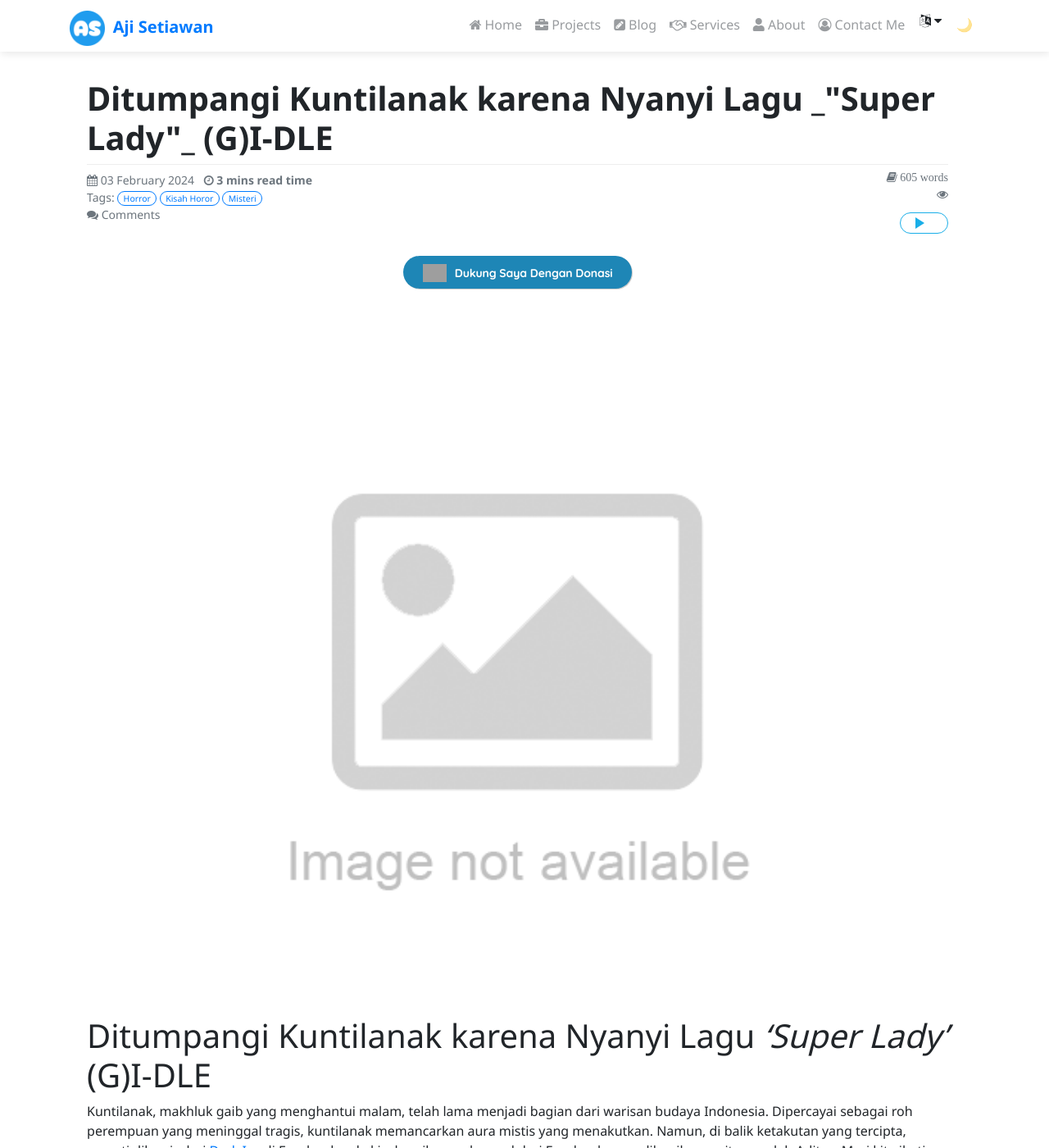
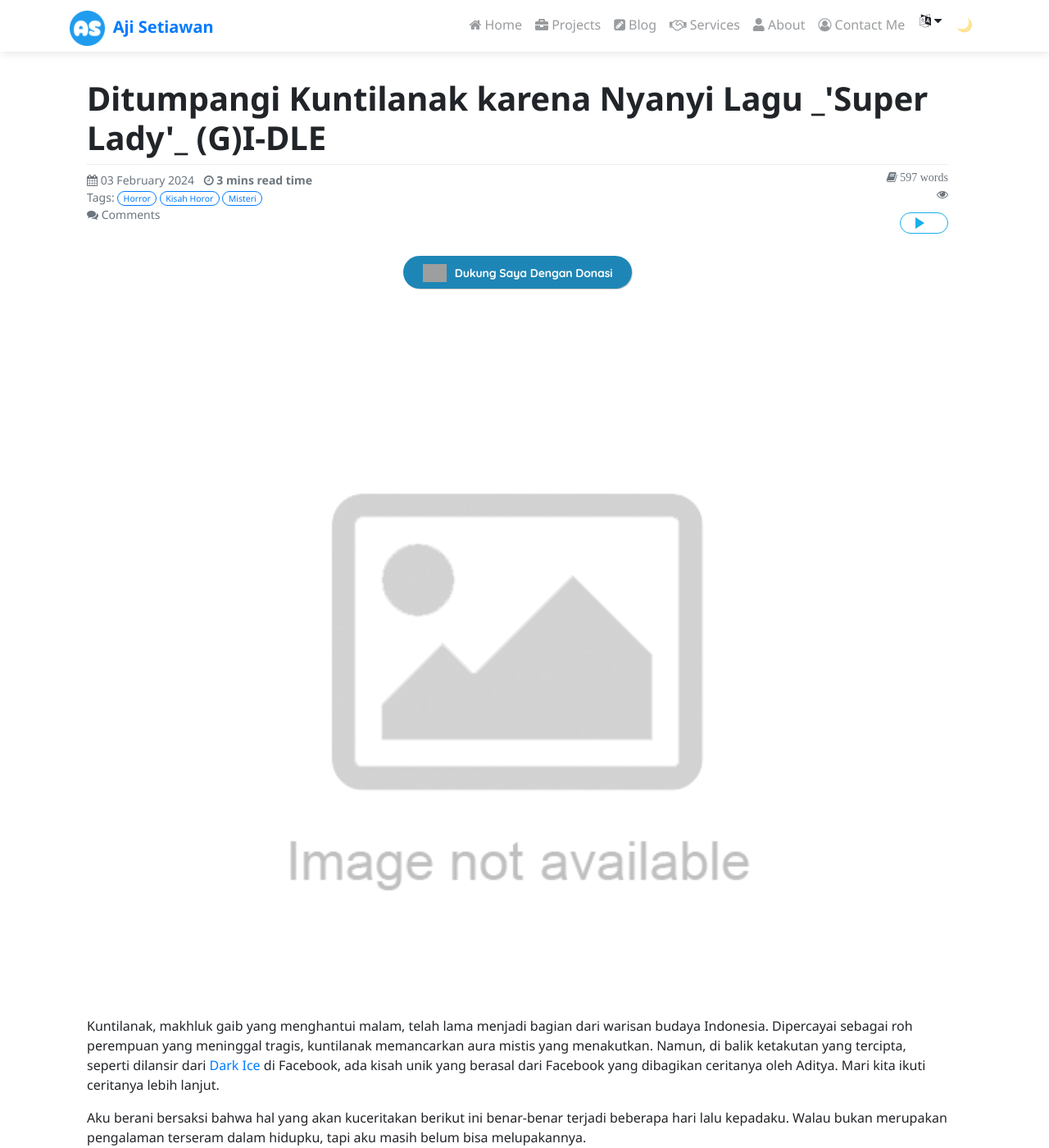
Before and after one commit to ajisetiawan716/ajisetiawan716.github.io, a Jekyll site: the page built from _posts/2024-02-03-ditumpangi-kuntilanak-karena-nyanyi-lagu-bahasa-inggris.md, in a window 1280 px wide and 1400 px high. Shown: the whole window at 82% size. Built offline with Jekyll 4.4.1, drawn with Linux system fonts in a browser that asks for light colours; nearby versions of some CDN libraries; emoji names are drawn with the system emoji font; comment, search, counter and statistics services are not loaded; a style sheet for code colours, icons or effects is not loaded; some of the changed text lies outside the part shown; grey boxes are pictures that could not be loaded.

Commit message:
Add files via upload

```diff
--- a/_posts/2024-02-03-ditumpangi-kuntilanak-karena-nyanyi-lagu-bahasa-inggris.md
+++ b/_posts/2024-02-03-ditumpangi-kuntilanak-karena-nyanyi-lagu-bahasa-inggris.md
@@ -6,14 +6,12 @@
 #excerpt: ''
 date: 2024-02-03
 #image: 'BASEURL/assets/blog/img/.png'
-#description:
+description: Kuntilanak, makhluk gaib yang menghantui malam, telah lama menjadi bagian dari warisan budaya Indonesia. Dipercayai sebagai roh perempuan yang meninggal tragis, kuntilanak memancarkan aura mistis yang menakutkan. Namun, di balik ketakutan yang tercipta..
 #permalink:
-title: Ditumpangi Kuntilanak karena Nyanyi Lagu _"Super Lady"_ (G)I-DLE
+title: Ditumpangi Kuntilanak karena Nyanyi Lagu _'Super Lady'_ (G)I-DLE
 ---
 
 
-
-# Ditumpangi Kuntilanak karena Nyanyi Lagu _'Super Lady'_ (G)I-DLE
 
 
 Kuntilanak, makhluk gaib yang menghantui malam, telah lama menjadi bagian dari warisan budaya Indonesia. Dipercayai sebagai roh perempuan yang meninggal tragis, kuntilanak memancarkan aura mistis yang menakutkan. Namun, di balik ketakutan yang tercipta, seperti dilansir dari [Dark Ice](https://www.facebook.com/100050244950284/posts/pfbid032ATnV891sb6PUz6TWShZkYeYcz3myBtHCNnBcDDZH4urWcktuSvS9DDkEB2fCyWWl/) di Facebook, ada kisah unik yang berasal dari Facebook yang dibagikan ceritanya oleh Aditya. Mari kita ikuti ceritanya lebih lanjut.
@@ -53,5 +51,5 @@
 <br>
 <br>
 
-Story by: Aditya Prax
+Story by: Aditya Prax<br>
 Source: [Dark Ice](https://www.facebook.com/100050244950284/posts/pfbid032ATnV891sb6PUz6TWShZkYeYcz3myBtHCNnBcDDZH4urWcktuSvS9DDkEB2fCyWWl/)
```
